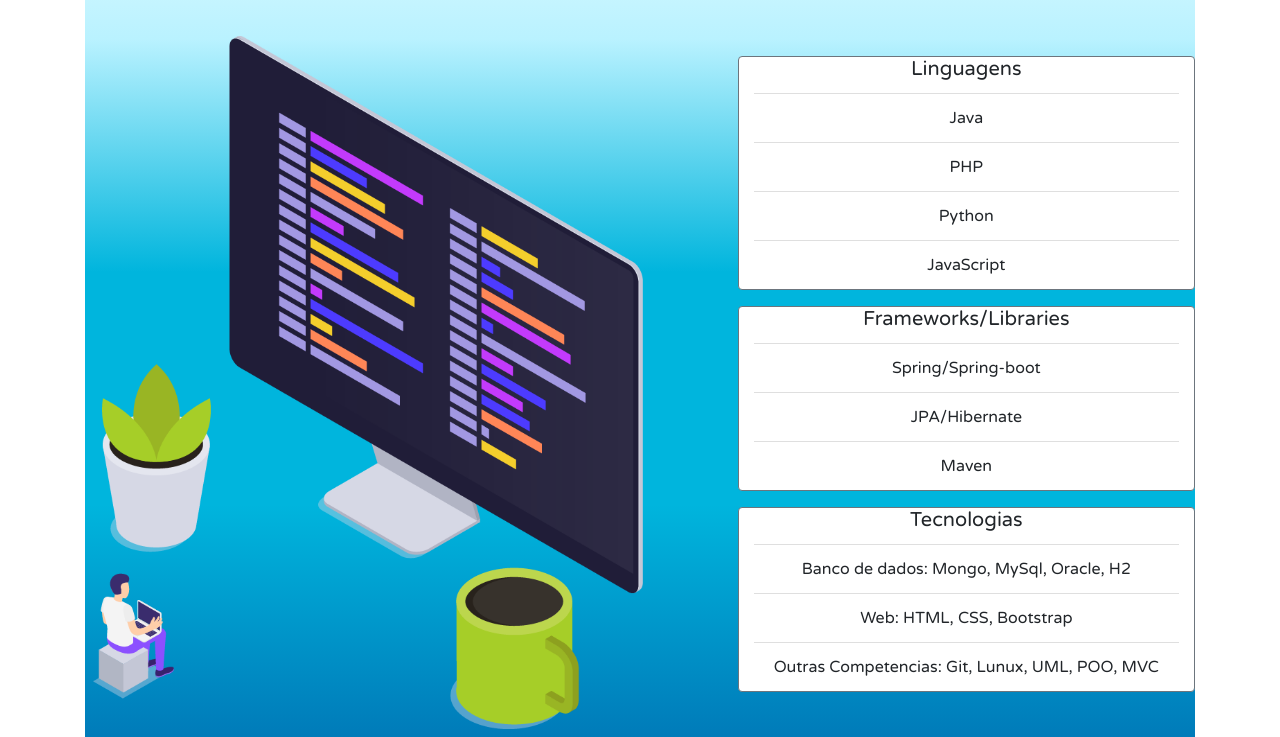
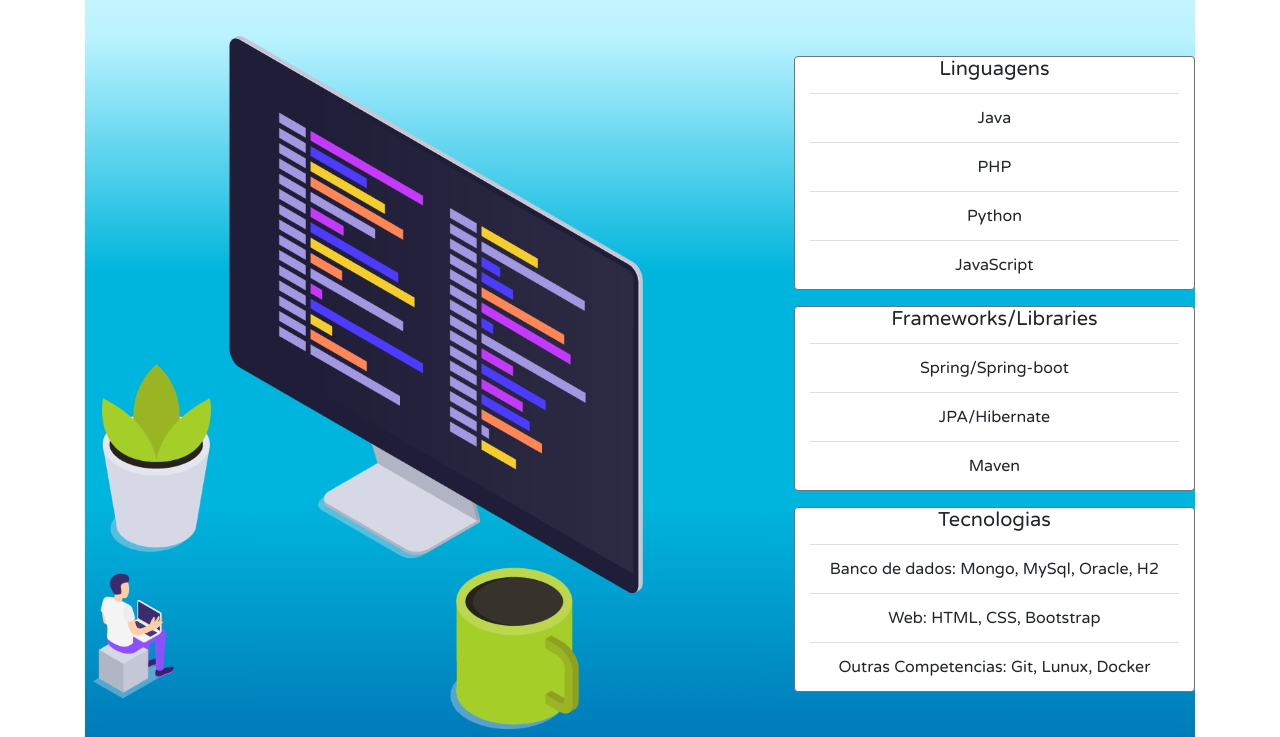
Before and after one commit to GussAlves/perfil-site, a plain HTML site: page index.html in a window 1280 px wide. Shown: the part 610-1347 px from the top of the page. Drawn offline with nearby package versions, Linux system fonts and the light colour scheme.

Commit message:
Alteracao de template

```diff
--- a/index.html
+++ b/index.html
@@ -104,7 +104,7 @@
           <ul class="list-group list-group-flush">
             <li class="list-group-item">Banco de dados: Mongo, MySql, Oracle, H2</li>
             <li class="list-group-item">Web: HTML, CSS, Bootstrap</li>
-            <li class="list-group-item">Outras Competencias: Git, Lunux, UML, POO, MVC</li>
+            <li class="list-group-item">Outras Competencias: Git, Lunux, Docker</li>
           </ul>
         </div>
       </div>
```
